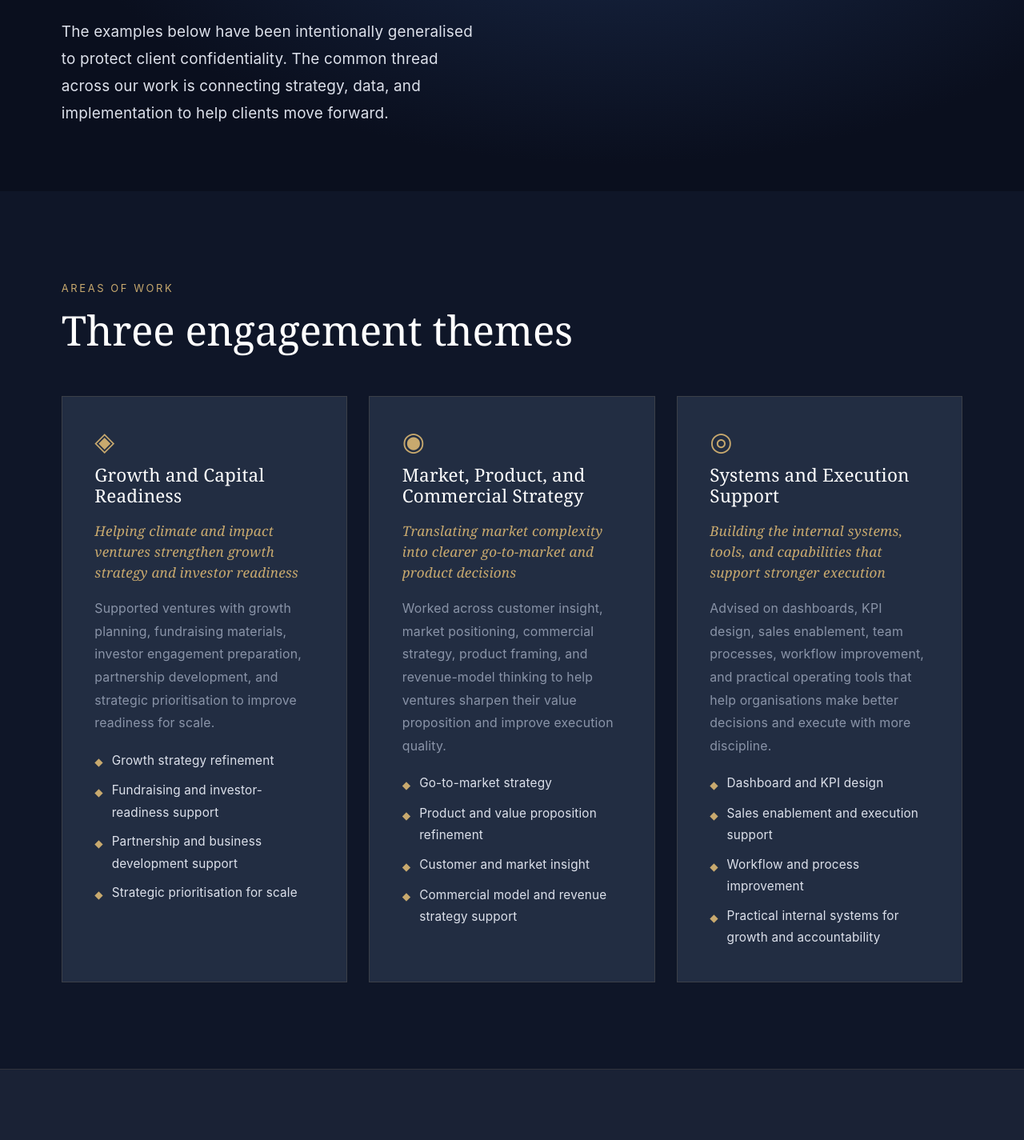
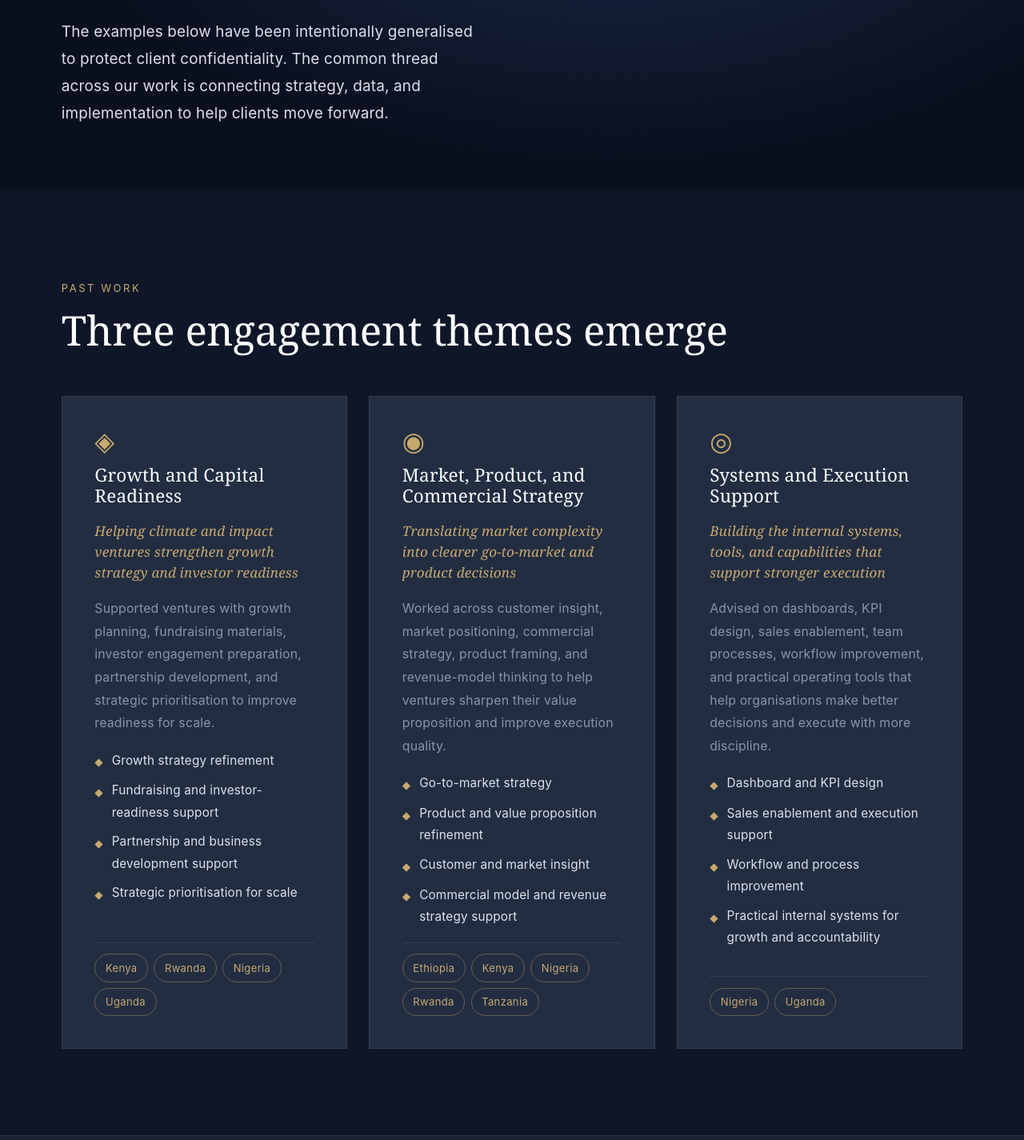
Before and after one commit to ejohchisimdi-collab/cameon-advisory, a React (Vite) app: page /engagements in a window 1280 px wide. Shown: the part 464-1889 px from the top of the page at 80% size. Built offline with nearby package versions, Linux system fonts and the light colour scheme.

Commit message:
MAde changes to engagement page

```diff
--- a/src/pages/Engagements/index.tsx
+++ b/src/pages/Engagements/index.tsx
@@ -15,6 +15,15 @@ interface Theme {
   items: string[];
 }
 
+interface Theme {
+  icon: string;
+  title: string;
+  subtitle: string;
+  desc: string;
+  items: string[];
+  countries: string[];
+}
+
 const themes: Theme[] = [
   {
     icon: "◈",
@@ -27,6 +36,7 @@ const themes: Theme[] = [
       "Partnership and business development support",
       "Strategic prioritisation for scale",
     ],
+    countries: ["Kenya", "Rwanda", "Nigeria", "Uganda"],
   },
   {
     icon: "◉",
@@ -39,6 +49,7 @@ const themes: Theme[] = [
       "Customer and market insight",
       "Commercial model and revenue strategy support",
     ],
+    countries: ["Ethiopia", "Kenya", "Nigeria", "Rwanda", "Tanzania"],
   },
   {
     icon: "◎",
@@ -51,6 +62,7 @@ const themes: Theme[] = [
       "Workflow and process improvement",
       "Practical internal systems for growth and accountability",
     ],
+    countries: ["Nigeria", "Uganda"],
   },
 ];
 
@@ -88,6 +100,19 @@ const ThemeCard: FC<{ t: Theme; delay: number }> = ({ t, delay }) => {
             </li>
           ))}
         </ul>
+        <div style={{ marginTop: "auto", paddingTop: ".75rem", borderTop: `1px solid rgba(200,169,110,.15)`, display: "flex", flexWrap: "wrap", gap: ".4rem" }}>
+          {t.countries.map(c => (
+            <span key={c} style={{
+              fontFamily: sans,
+              fontSize: ".72rem",
+              color: C.accent,
+              border: `1px solid rgba(200,169,110,.4)`,
+              borderRadius: "999px",
+              padding: ".2rem .7rem",
+              letterSpacing: ".03em",
+            }}>{c}</span>
+          ))}
+        </div>
       </div>
     </FadeIn>
   );
@@ -137,8 +162,8 @@ const Engagements: FC = () => {
 
       {/* ── Theme Cards ── */}
       <section className="eng-section" style={{ background: C.navy2, padding: "6rem 6%" }}>
-        <FadeIn><Eyebrow t="Areas of Work" /></FadeIn>
-        <FadeIn delay={0.1}><H2 style={{ marginBottom: "3rem" }}>Three engagement themes</H2></FadeIn>
+        <FadeIn><Eyebrow t="Past Work" /></FadeIn>
+        <FadeIn delay={0.1}><H2 style={{ marginBottom: "3rem" }}>Three engagement themes emerge</H2></FadeIn>
         <div className="eng-grid" style={{ display: "grid", gap: "1.5rem" }}>
           {themes.map((t, i) => <ThemeCard key={t.title} t={t} delay={i * 0.1} />)}
         </div>
```
